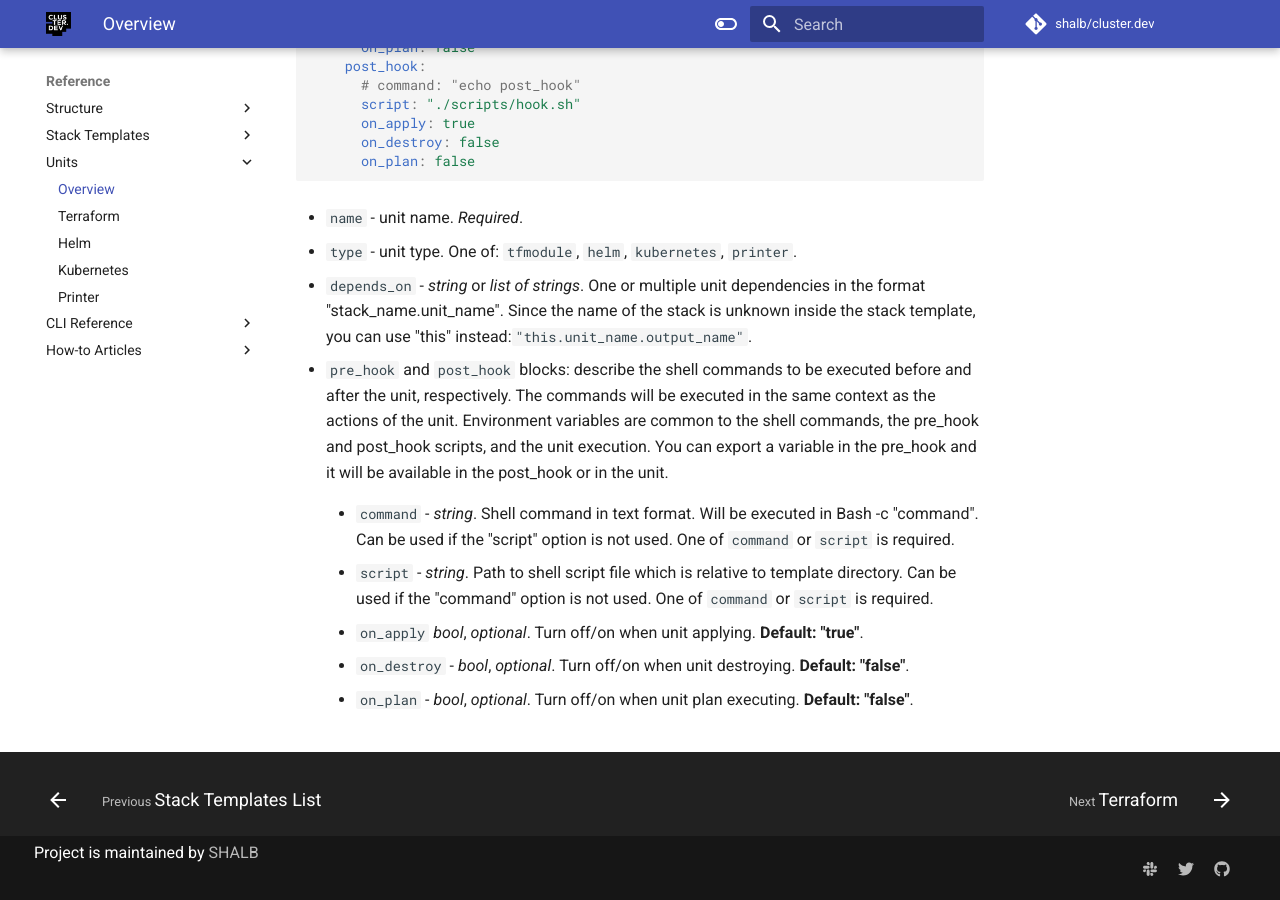
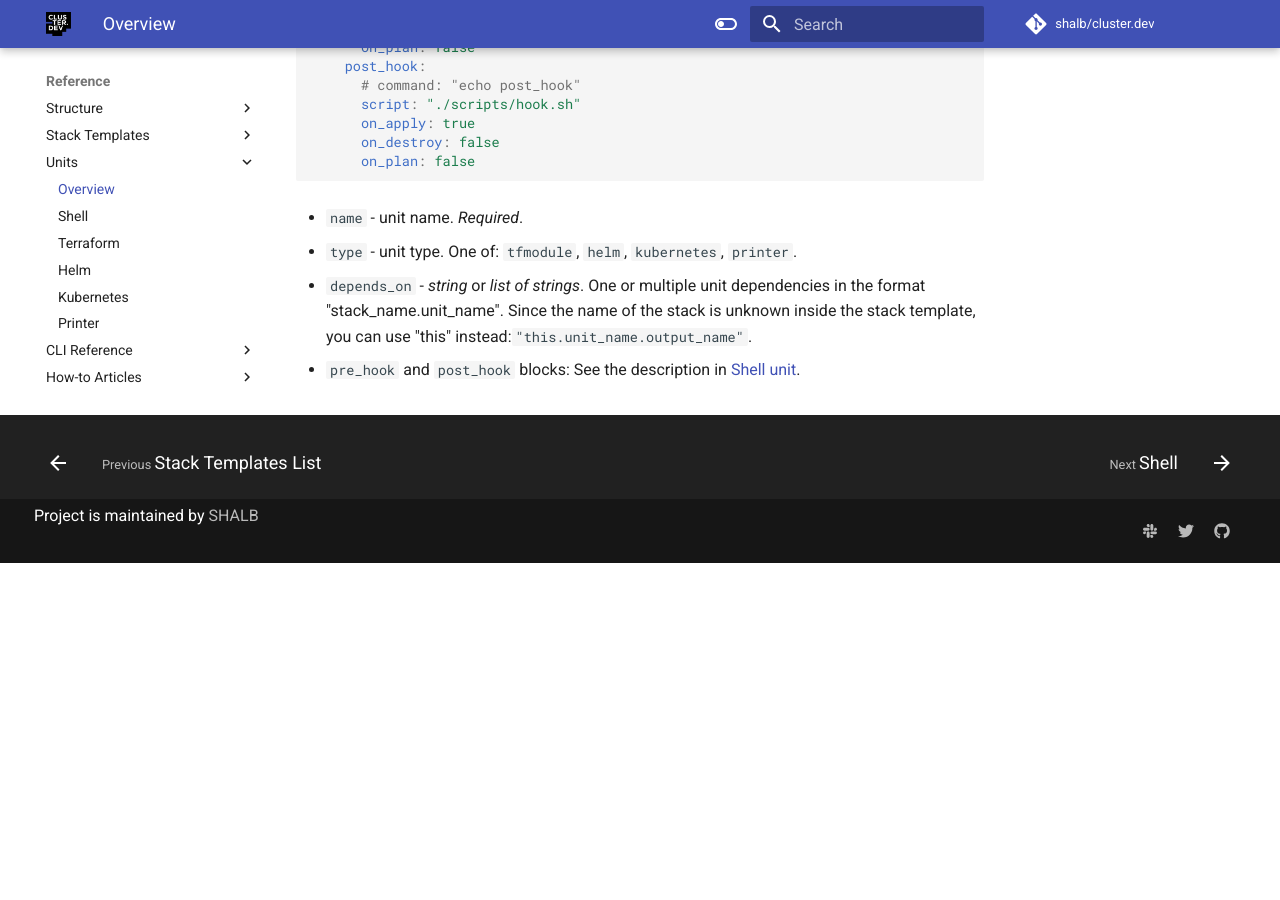
Before and after one commit to shalb/cluster.dev, an MkDocs documentation site: the page built from docs/units-overview.md, in a window 1280 px wide and 900 px high, scrolled down 621 px. Built offline with MkDocs 1.6.1 and Material for MkDocs 9.7.7, drawn with Linux system fonts in a browser that asks for light colours; comment, search, counter and statistics services are not loaded; after the commit the page ends 1184 px from its top, so only the background shows below that.

Commit message:
Add shell unit description to website, update docs

```diff
--- a/docs/units-overview.md
+++ b/docs/units-overview.md
@@ -31,14 +31,4 @@ All units described below have a common format and common fields. Base example:
 
 * `depends_on` - *string* or *list of strings*. One or multiple unit dependencies in the format "stack_name.unit_name". Since the name of the stack is unknown inside the stack template, you can use "this" instead:`"this.unit_name.output_name"`.
 
-* `pre_hook` and `post_hook` blocks: describe the shell commands to be executed before and after the unit, respectively. The commands will be executed in the same context as the actions of the unit. Environment variables are common to the shell commands, the pre_hook and post_hook scripts, and the unit execution. You can export a variable in the pre_hook and it will be available in the post_hook or in the unit.
-
-    * `command` - *string*. Shell command in text format. Will be executed in Bash -c "command". Can be used if the "script" option is not used. One of `command` or `script` is required.
-
-    * `script` - *string*. Path to shell script file which is relative to template directory. Can be used if the "command" option is not used. One of `command` or `script` is required.
-
-    * `on_apply` *bool*, *optional*. Turn off/on when unit applying. **Default: "true"**.
-
-    * `on_destroy` - *bool*, *optional*. Turn off/on when unit destroying. **Default: "false"**.
-
-    * `on_plan` - *bool*, *optional*. Turn off/on when unit plan executing. **Default: "false"**.
+* `pre_hook` and `post_hook` blocks: See the description in [Shell unit](https://docs.cluster.dev/units-shell/).
--- a/mkdocs.yml
+++ b/mkdocs.yml
@@ -36,6 +36,7 @@ nav:
       - Stack Templates List: stack-templates-list.md
     - Units:
       - Overview: units-overview.md
+      - Shell: units-shell.md
       - Terraform: units-terraform.md
       - Helm: units-helm.md
       - Kubernetes: units-kubernetes.md
```
Also changed, not shown: docs/units-shell.md (+2 -0 lines).
